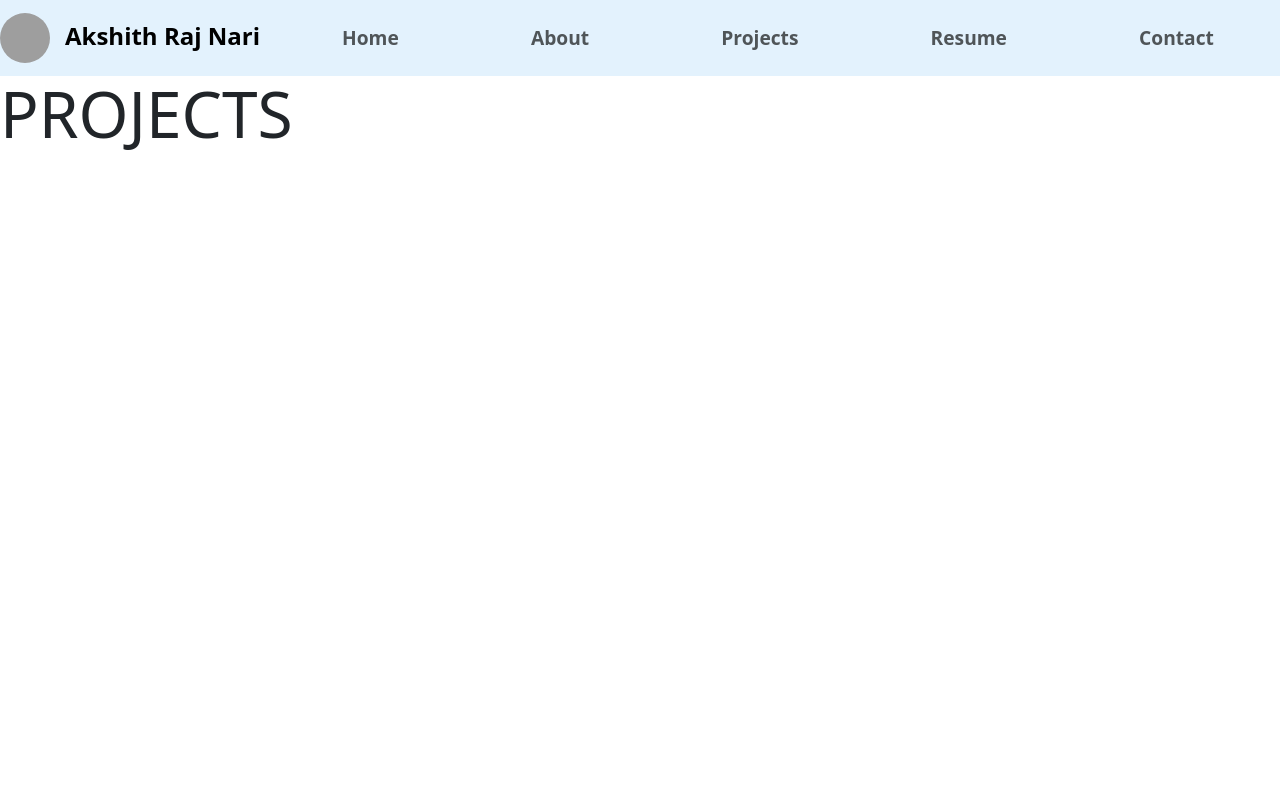
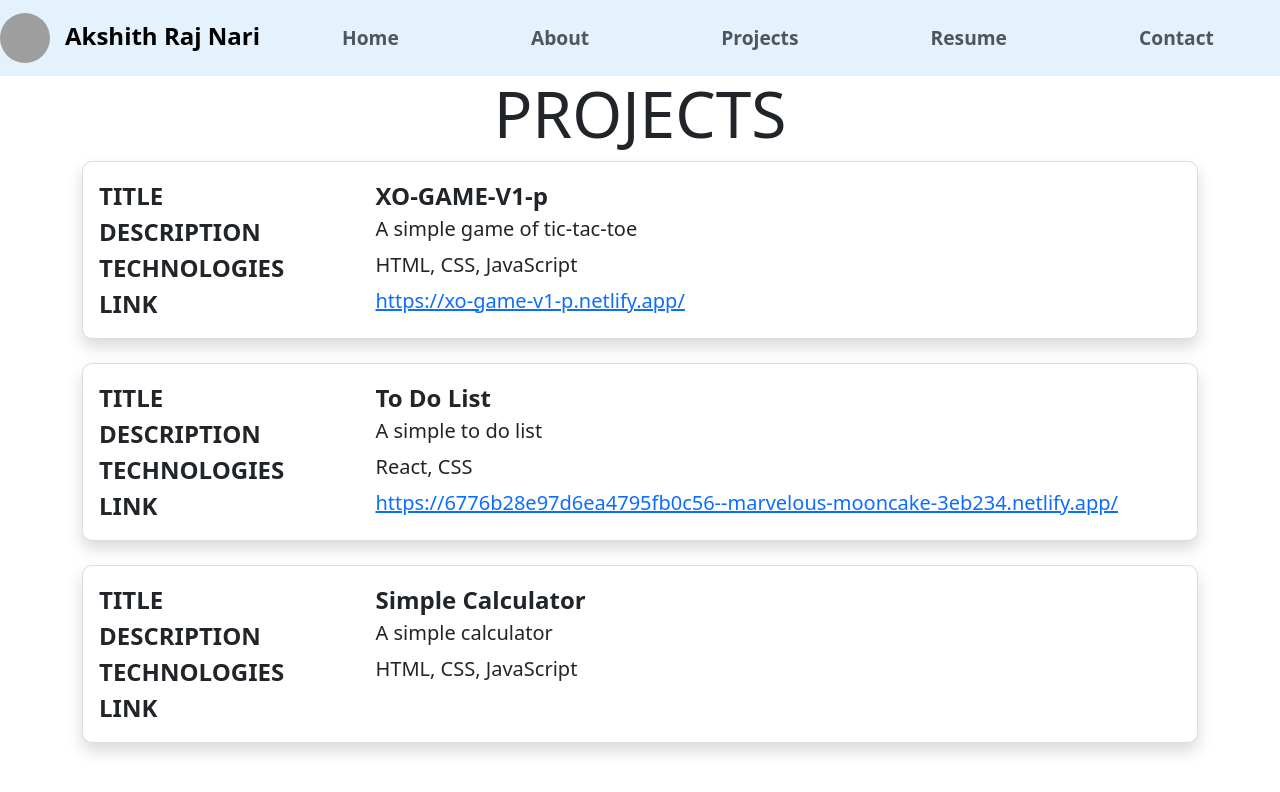
Before and after one commit to Akshith-Raj-Nari/Portfolio_Akshith, a React (Vite) app: page /projects in a window 1280 px wide. Shown: the top 792 px of the page. Built offline with nearby package versions, Linux system fonts and the light colour scheme; grey boxes are pictures that could not be loaded.

Commit message:
Projects components is done data.json is added for data storing

```diff
--- a/src/components/Projects.jsx
+++ b/src/components/Projects.jsx
@@ -1,5 +1,50 @@
-function Projects(props) {
-  return <h1 className="display-3">PROJECTS</h1>;
+import data from "./assets/data.json";
+import "./projects.css";
+
+function Projects() {
+  return (
+    <>
+      <h1 className="display-3 text-center">
+        <strong>PROJECTS</strong>
+      </h1>
+      <div className="container">
+        {data.Projects.map((project) => (
+          <div key={project.id} className="container-x card p-3 mb-4 shadow">
+            <div className="row">
+              <div className="col-6 col-md-4 col-lg-3">
+                <strong className="fs-4">TITLE</strong>
+              </div>
+              <div className="col-6 col-md-8 col-lg-9 fs-4">{project.name}</div>
+            </div>
+            <div className="row">
+              <div className="col-6 col-md-4 col-lg-3">
+                <strong className="fs-4">DESCRIPTION</strong>
+              </div>
+              <div className="col-6 col-md-8 col-lg-9 fs-5">
+                {project.description}
+              </div>
+            </div>
+            <div className="row">
+              <div className="col-6 col-md-4 col-lg-3">
+                <strong className="fs-4">TECHNOLOGIES</strong>
+              </div>
+              <div className="col-6 col-md-8 col-lg-9 fs-5">{project.Tech}</div>
+            </div>
+            <div className="row">
+              <div className="col-6 col-md-4 col-lg-3">
+                <strong className="fs-4">LINK</strong>
+              </div>
+              <div className="col-6 col-md-8 col-lg-9 fs-5">
+                <a href={project.url} target="_blank" rel="noopener noreferrer">
+                  {project.url}
+                </a>
+              </div>
+            </div>
+          </div>
+        ))}
+      </div>
+    </>
+  );
 }
 
 export default Projects;
--- /dev/null
+++ b/src/components/assets/data.json
@@ -0,0 +1,25 @@
+{
+    "Projects":[
+        {
+            "id": 1,
+            "name": "XO-GAME-V1-p",
+            "description": "A simple game of tic-tac-toe",
+            "Tech": "HTML, CSS, JavaScript",
+            "url": "https://xo-game-v1-p.netlify.app/"
+        },
+        {
+            "id": 2,
+            "name": "To Do List",
+            "description": "A simple to do list",
+            "Tech": "React, CSS",
+            "url": "https://6776b28e97d6ea4795fb0c56--marvelous-mooncake-3eb234.netlify.app/"
+        },
+        {
+            "id": 3,
+            "name": "Simple Calculator",
+            "description": "A simple calculator",
+            "Tech": "HTML, CSS, JavaScript",
+            "url": ""
+        }
+    ]
+}
--- /dev/null
+++ b/src/components/projects.css
@@ -0,0 +1,19 @@
+.container-x {
+    border-radius: 10px;
+    background: #f8f9fa;
+  }
+
+  .card {
+    border: 1px solid #ddd;
+    border-radius: 10px;
+    background: white;
+  }
+
+  .fs-4 {
+    font-size: 22px;
+    font-weight: bold;
+  }
+
+  .fs-5 {
+    font-size: 20px;
+  }
```
